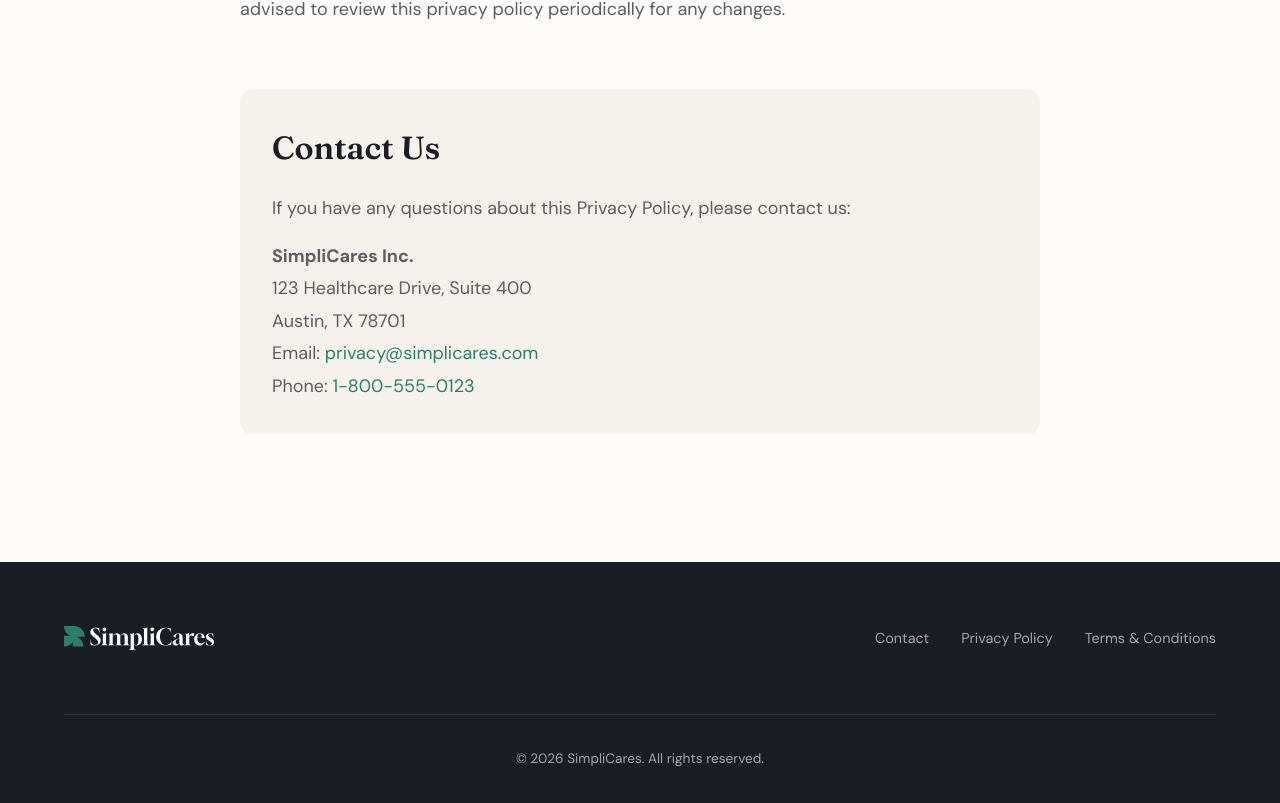
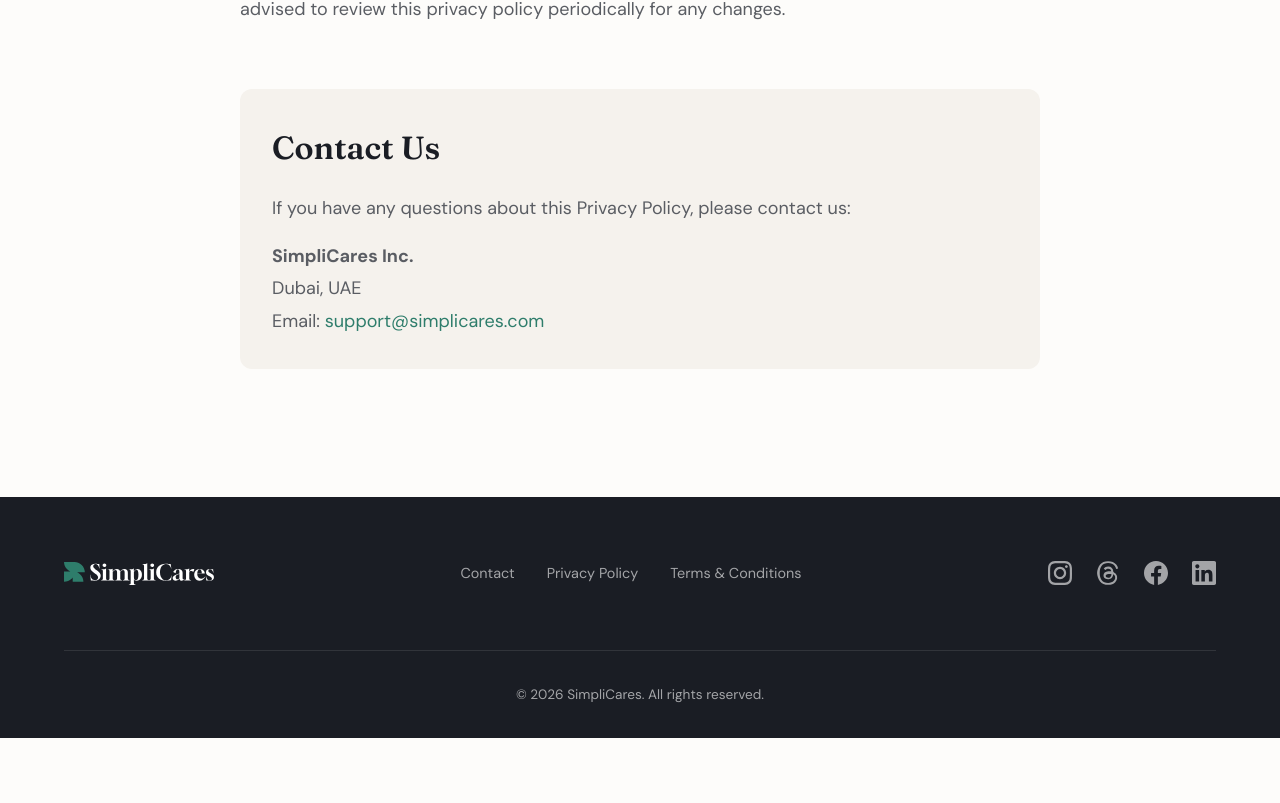
Before and after one commit to rdsTeamCodesign/simpli-cares, a Next.js app: page /privacy-policy in a window 1280 px wide. Shown: the part 4204-5007 px from the top of the page. After the commit the page ends 4942 px from the top, so only its background shows below. Built offline with nearby package versions, Linux system fonts and the light colour scheme.

Commit message:
Add social media icons to footer and update contact information to Dubai, UAE

```diff
--- a/app/components/Footer.tsx
+++ b/app/components/Footer.tsx
@@ -3,6 +3,30 @@
 import Image from "next/image";
 import Link from "next/link";
 import styles from "../page.module.css";
+
+const InstagramIcon = () => (
+  <svg width="24" height="24" viewBox="0 0 24 24" fill="currentColor" xmlns="http://www.w3.org/2000/svg">
+    <path d="M12 2.163c3.204 0 3.584.012 4.85.07 3.252.148 4.771 1.691 4.919 4.919.058 1.265.069 1.645.069 4.849 0 3.205-.012 3.584-.069 4.849-.149 3.225-1.664 4.771-4.919 4.919-1.266.058-1.644.07-4.85.07-3.204 0-3.584-.012-4.849-.07-3.26-.149-4.771-1.699-4.919-4.92-.058-1.265-.07-1.644-.07-4.849 0-3.204.013-3.583.07-4.849.149-3.227 1.664-4.771 4.919-4.919 1.266-.057 1.645-.069 4.849-.069zm0-2.163c-3.259 0-3.667.014-4.947.072-4.358.2-6.78 2.618-6.98 6.98-.059 1.281-.073 1.689-.073 4.948 0 3.259.014 3.668.072 4.948.2 4.358 2.618 6.78 6.98 6.98 1.281.058 1.689.072 4.948.072 3.259 0 3.668-.014 4.948-.072 4.354-.2 6.782-2.618 6.979-6.98.059-1.28.073-1.689.073-4.948 0-3.259-.014-3.667-.072-4.947-.196-4.354-2.617-6.78-6.979-6.98-1.281-.059-1.69-.073-4.949-.073zm0 5.838c-3.403 0-6.162 2.759-6.162 6.162s2.759 6.163 6.162 6.163 6.162-2.759 6.162-6.163c0-3.403-2.759-6.162-6.162-6.162zm0 10.162c-2.209 0-4-1.79-4-4 0-2.209 1.791-4 4-4s4 1.791 4 4c0 2.21-1.791 4-4 4zm6.406-11.845c-.796 0-1.441.645-1.441 1.44s.645 1.44 1.441 1.44c.795 0 1.439-.645 1.439-1.44s-.644-1.44-1.439-1.44z"/>
+  </svg>
+);
+
+const ThreadsIcon = () => (
+  <svg width="24" height="24" viewBox="0 0 192 192" fill="currentColor" xmlns="http://www.w3.org/2000/svg">
+    <path d="M141.537 88.988a66.667 66.667 0 0 0-2.518-1.143c-1.482-27.307-16.403-42.94-41.457-43.1h-.34c-14.986 0-27.449 6.396-35.12 18.036l13.779 9.452c5.73-8.695 14.724-10.548 21.348-10.548h.229c8.249.053 14.474 2.452 18.503 7.129 2.932 3.405 4.893 8.111 5.864 14.05-7.314-1.243-15.224-1.626-23.68-1.14-23.82 1.371-39.134 15.264-38.105 34.568.522 9.792 5.4 18.216 13.735 23.719 7.047 4.652 16.124 6.927 25.557 6.412 12.458-.68 22.231-5.436 29.049-14.127 5.178-6.6 8.453-15.153 9.899-25.93 5.937 3.583 10.337 8.298 12.767 13.966 4.132 9.635 4.373 25.468-8.546 38.376-11.319 11.308-24.925 16.2-45.488 16.351-22.809-.169-40.06-7.484-51.275-21.742C35.236 139.966 29.808 120.682 29.6 96c.208-24.682 5.636-43.966 16.128-57.313 11.215-14.258 28.466-21.573 51.275-21.742 22.992.173 40.512 7.515 52.083 21.821 5.614 6.94 9.792 15.594 12.464 25.700l15.841-4.053c-3.158-12.197-8.357-22.878-15.552-31.77C147.766 10.911 125.623 1.742 97.003 1.545h-.086C68.362 1.742 46.475 10.88 32.614 28.643 16.98 48.639 8.94 77.144 8.727 96l.003.059c.213 18.856 8.253 47.361 23.887 67.357 13.861 17.763 35.748 26.901 65.103 27.098h.086c24.467-.173 42.287-6.7 56.158-20.56 18.608-18.581 17.592-41.357 11.537-55.467-4.34-10.121-12.493-18.258-23.964-24.499zm-41.789 44.862c-10.453.57-21.313-4.107-22.045-13.823-.548-7.289 5.181-15.418 23.079-16.449 2.017-.116 3.99-.172 5.926-.172 6.267 0 12.135.596 17.432 1.7-1.984 22.628-14.472 28.174-24.392 28.744z"/>
+  </svg>
+);
+
+const FacebookIcon = () => (
+  <svg width="24" height="24" viewBox="0 0 24 24" fill="currentColor" xmlns="http://www.w3.org/2000/svg">
+    <path d="M24 12.073c0-6.627-5.373-12-12-12s-12 5.373-12 12c0 5.99 4.388 10.954 10.125 11.854v-8.385H7.078v-3.47h3.047V9.43c0-3.007 1.792-4.669 4.533-4.669 1.312 0 2.686.235 2.686.235v2.953H15.83c-1.491 0-1.956.925-1.956 1.874v2.25h3.328l-.532 3.47h-2.796v8.385C19.612 23.027 24 18.062 24 12.073z"/>
+  </svg>
+);
+
+const LinkedInIcon = () => (
+  <svg width="24" height="24" viewBox="0 0 24 24" fill="currentColor" xmlns="http://www.w3.org/2000/svg">
+    <path d="M20.447 20.452h-3.554v-5.569c0-1.328-.027-3.037-1.852-3.037-1.853 0-2.136 1.445-2.136 2.939v5.667H9.351V9h3.414v1.561h.046c.477-.9 1.637-1.85 3.37-1.85 3.601 0 4.267 2.37 4.267 5.455v6.286zM5.337 7.433c-1.144 0-2.063-.926-2.063-2.065 0-1.138.92-2.063 2.063-2.063 1.14 0 2.064.925 2.064 2.063 0 1.139-.925 2.065-2.064 2.065zm1.782 13.019H3.555V9h3.564v11.452zM22.225 0H1.771C.792 0 0 .774 0 1.729v20.542C0 23.227.792 24 1.771 24h20.451C23.2 24 24 23.227 24 22.271V1.729C24 .774 23.2 0 22.222 0h.003z"/>
+  </svg>
+);
 
 interface FooterProps {
   showCta?: boolean;
@@ -45,6 +69,44 @@ export default function Footer({ showCta = true, ctaHref = "#cta" }: FooterProps
               <Link href="/privacy-policy">Privacy Policy</Link>
               <Link href="/terms-conditions">Terms & Conditions</Link>
             </div>
+            <div className="flex gap-6 mt-4">
+              <a
+                href="https://www.instagram.com/simplicares/"
+                target="_blank"
+                rel="noopener noreferrer"
+                aria-label="Follow us on Instagram"
+                className="text-white/60 hover:text-white transition-all duration-300 hover:-translate-y-0.5"
+              >
+                <InstagramIcon />
+              </a>
+              <a
+                href="https://www.threads.com/@simplicares"
+                target="_blank"
+                rel="noopener noreferrer"
+                aria-label="Follow us on Threads"
+                className="text-white/60 hover:text-white transition-all duration-300 hover:-translate-y-0.5"
+              >
+                <ThreadsIcon />
+              </a>
+              <a
+                href="https://www.facebook.com/profile.php?id=61587011188212"
+                target="_blank"
+                rel="noopener noreferrer"
+                aria-label="Follow us on Facebook"
+                className="text-white/60 hover:text-white transition-all duration-300 hover:-translate-y-0.5"
+              >
+                <FacebookIcon />
+              </a>
+              <a
+                href="https://www.linkedin.com/company/111447978"
+                target="_blank"
+                rel="noopener noreferrer"
+                aria-label="Follow us on LinkedIn"
+                className="text-white/60 hover:text-white transition-all duration-300 hover:-translate-y-0.5"
+              >
+                <LinkedInIcon />
+              </a>
+            </div>
             <p className={styles.footerCopy}>
               © 2026 SimpliCares. All rights reserved.
             </p>
--- a/app/page.tsx
+++ b/app/page.tsx
@@ -479,12 +479,16 @@ export default function HomePage() {
               <h3>✗ This is NOT for you if</h3>
               <ul className={styles.qualificationList}>
                 <li>
-                  <span className={styles.icon}>✗</span> You want an all-in-one
-                  platform that does scheduling, billing, HR, and makes coffee
+                  <span className={styles.icon}>✗</span> You don’t care about
+                  caregiver experience
                 </li>
                 <li>
-                  <span className={styles.icon}>✗</span> You like complexity for
-                  the sake of it
+                  <span className={styles.icon}>✗</span> You want a bloated
+                  system with features you’ll never use
+                </li>
+                <li>
+                  <span className={styles.icon}>✗</span> You want everything
+                  crammed into one confusing platform
                 </li>
               </ul>
             </div>
--- a/app/privacy-policy/page.tsx
+++ b/app/privacy-policy/page.tsx
@@ -290,10 +290,8 @@ export default function PrivacyPolicyPage() {
               </p>
               <p style={{ color: "var(--color-text-light)", lineHeight: 1.8, margin: 0 }}>
                 <strong>SimpliCares Inc.</strong><br />
-                123 Healthcare Drive, Suite 400<br />
-                Austin, TX 78701<br />
-                Email: <a href="mailto:privacy@simplicares.com" style={{ color: "var(--color-accent)" }}>privacy@simplicares.com</a><br />
-                Phone: <a href="tel:+1-800-555-0123" style={{ color: "var(--color-accent)" }}>1-800-555-0123</a>
+                Dubai, UAE<br />
+                Email: <a href="mailto:support@simplicares.com" style={{ color: "var(--color-accent)" }}>support@simplicares.com</a>
               </p>
             </div>
 
--- a/app/terms-conditions/page.tsx
+++ b/app/terms-conditions/page.tsx
@@ -538,24 +538,14 @@ export default function TermsConditionsPage() {
               <p style={{ color: "var(--color-text-light)", lineHeight: 1.8, margin: 0 }}>
                 <strong>SimpliCares Inc.</strong>
                 <br />
-                123 Healthcare Drive, Suite 400
-                <br />
-                Austin, TX 78701
+                Dubai, UAE
                 <br />
                 Email:{" "}
                 <a
-                  href="mailto:legal@simplicares.com"
+                  href="mailto:support@simplicares.com"
                   style={{ color: "var(--color-accent)" }}
                 >
-                  legal@simplicares.com
-                </a>
-                <br />
-                Phone:{" "}
-                <a
-                  href="tel:+1-800-555-0123"
-                  style={{ color: "var(--color-accent)" }}
-                >
-                  1-800-555-0123
+                  support@simplicares.com
                 </a>
               </p>
             </div>
```
